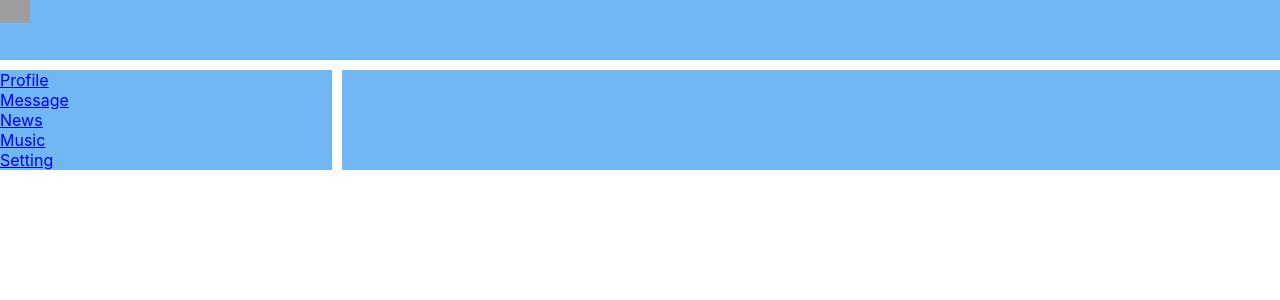
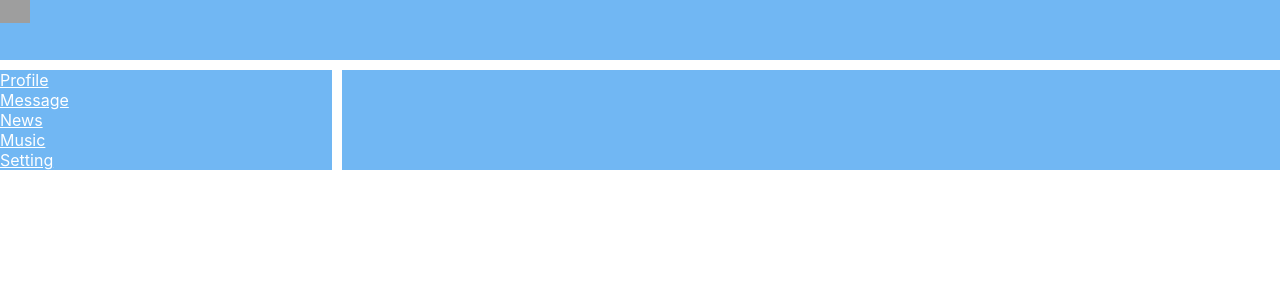
Before and after one commit to Mazini65/SDSD, a React (Create React App) app: page / in a window 1280 px wide. Shown: the top 300 px of the page. Built offline with nearby package versions, Linux system fonts and the light colour scheme; grey boxes are pictures that could not be loaded.

Commit message:
NavLink / activeClassName

```diff
--- a/src/components/Navbar/Navbar.jsx
+++ b/src/components/Navbar/Navbar.jsx
@@ -1,23 +1,33 @@
 import React from "react";
 import s from "./Navbar.module.css";
-
+import { NavLink } from "react-router-dom";
 const Navbar = () => {
   return (
     <nav className={s.nav}>
-      <div>
-        <a href="contant">Profile</a>
+      <div className={s.item}>
+        <NavLink to="/contant" activeClassName={s.active}>
+          Profile
+        </NavLink>
       </div>
-      <div>
-        <a href="dialogs">Message</a>
+      <div className={s.item}>
+        <NavLink to="/dialogs" activeClassName={s.active}>
+          Message
+        </NavLink>
       </div>
-      <div>
-        <a href="news">News</a>
+      <div className={s.item}>
+        <NavLink to="/news" activeClassName={s.active}>
+          News
+        </NavLink>
       </div>
-      <div>
-        <a href="music">Music</a>
+      <div className={s.item}>
+        <NavLink to="/music" activeClassName={s.active}>
+          Music
+        </NavLink>
       </div>
-      <div>
-        <a href="setting">Setting</a>
+      <div className={s.item}>
+        <NavLink to="/setting" activeClassName={s.active}>
+          Setting
+        </NavLink>
       </div>
     </nav>
   );
--- a/src/components/Navbar/Navbar.module.css
+++ b/src/components/Navbar/Navbar.module.css
@@ -2,3 +2,9 @@
   grid-area: nav;
   background-color: rgb(113, 183, 243);
 }
+.item a {
+  color: white;
+}
+.item a.active {
+  color: red;
+}
```
